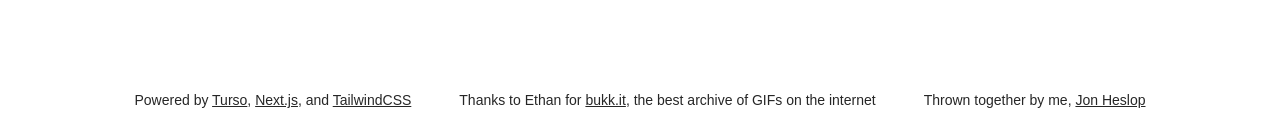
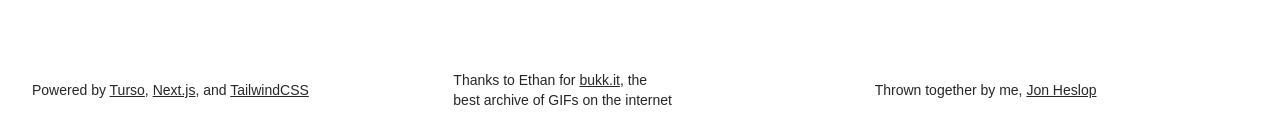
Before and after one commit to jonheslop/gif.land, a Next.js app: page / in a window 1280 px wide. Shown: the part 658-797 px from the top of the page. Built offline with nearby package versions, Linux system fonts and the light colour scheme; no server answers; the database is empty; a web font is replaced by a local one.

Commit message:
Grid the footer too

```diff
--- a/components/footer.tsx
+++ b/components/footer.tsx
@@ -1,8 +1,8 @@
 import Link from "next/link";
 
 export const Footer = () => (
-  <footer className="row-start-3 flex gap-4 lg:gap-12 flex-wrap items-center justify-center text-sm text-center">
-    <p>
+  <footer className="row-start-3 flex gap-4 lg:gap-12 flex-wrap items-center text-sm xl:grid grid-cols-3 2xl:grid-cols-8">
+    <p className="2xl:col-span-3">
       Powered by{" "}
       <Link href="https://turso.tech/" className="underline">
         Turso
@@ -16,14 +16,14 @@ export const Footer = () => (
         TailwindCSS
       </Link>
     </p>
-    <p className="text-balance">
+    <p className="text-balance 2xl:col-span-3">
       Thanks to <Link href="https://ethanmarcotte.com/">Ethan</Link> for{" "}
       <Link href="https://bukk.it/" className="underline">
         bukk.it
       </Link>
       , the best archive of GIFs on the internet
     </p>
-    <p>
+    <p className="2xl:col-span-2">
       Thrown together by me,{" "}
       <Link className="underline" href="https://jonheslop.com/">
         Jon Heslop
--- a/components/grid.tsx
+++ b/components/grid.tsx
@@ -1,7 +1,7 @@
 import { ReactNode } from "react";
 
 export const Grid = ({ children }: { children: ReactNode }) => (
-  <ul className="grid sm:grid-cols-2 md:grid-cols-3 lg:grid-cols-5 xl:grid-cols-6 2xl: grid-cols-8 gap-8">
+  <ul className="grid sm:grid-cols-2 md:grid-cols-3 lg:grid-cols-5 xl:grid-cols-6 2xl:grid-cols-8 gap-8">
     {children}
   </ul>
 );
```
